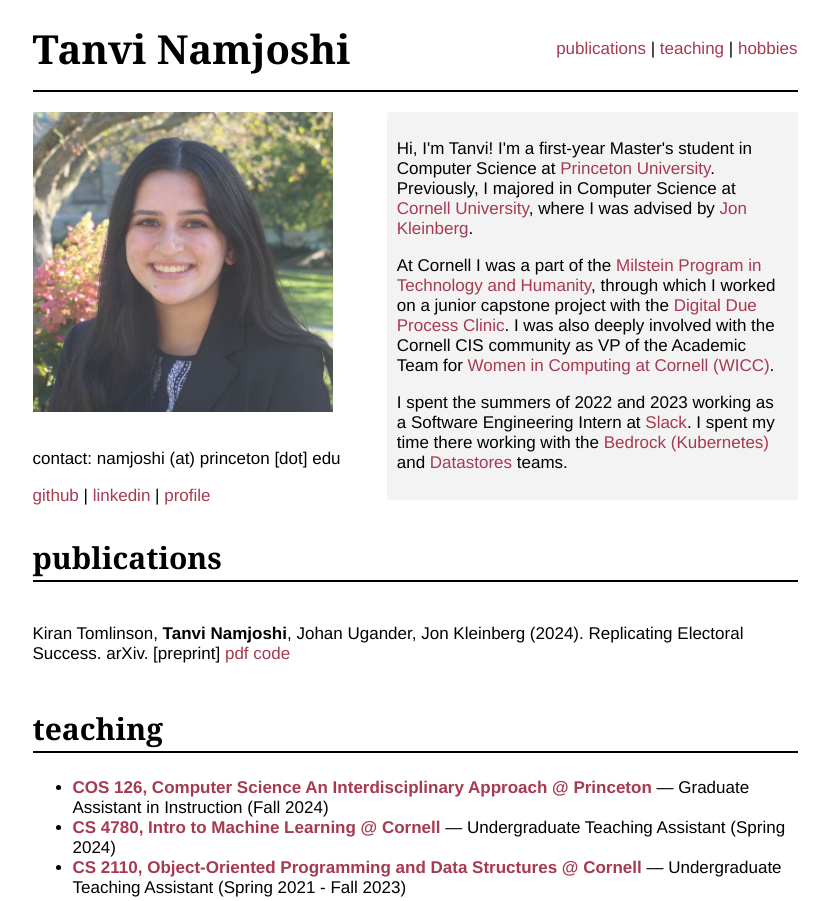
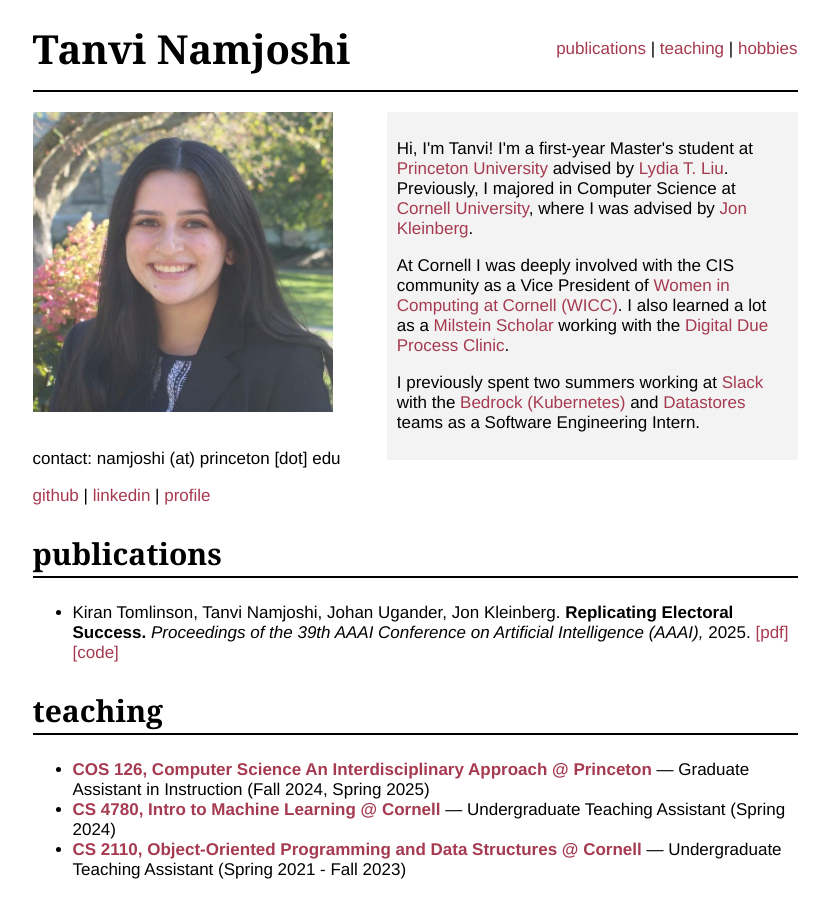
Before and after one commit to tanvin33/tanvin33.github.io, a plain HTML site: page index.html in a window 1280 px wide. Shown: the top 901 px of the page, without its empty margins (225-1054 px from the left). Drawn offline with Linux system fonts and the light colour scheme.

Commit message:
update information

```diff
--- a/index.html
+++ b/index.html
@@ -50,29 +50,23 @@
 
             <div class=" column_big">
                 <section class="highlight">
-                    <p>Hi, I'm Tanvi! I'm a first-year Master's student in Computer Science at <a
-                            href="https://www.cs.princeton.edu">Princeton University</a>.
+                    <p>Hi, I'm Tanvi! I'm a first-year Master's student at <a
+                            href="https://www.cs.princeton.edu">Princeton University</a> advised by <a
+                            href="https://www.lydiatliu.com">Lydia T. Liu</a>.
                         Previously, I majored in Computer Science at <a
                             href="http://cis.cornell.edu/cornell-computing-information-science">Cornell University</a>,
                         where I was advised by <a href="https://www.cs.cornell.edu/home/kleinber/">Jon Kleinberg</a>.
                     </p>
-                    <p>At Cornell I was a part of the <a href="https://milstein-program.as.cornell.edu/">Milstein
-                            Program in
-                            Technology and Humanity</a>, through which I worked on a junior capstone project with the <a
-                            href="https://dueprocess.sts.cornell.edu/humans-of-ai/">Digital Due Process Clinic</a>. I
-                        was
-                        also deeply involved with the Cornell CIS community as VP of the Academic Team for <a
-                            href="https://wicc.cornell.edu/#/">Women in
-                            Computing at
-                            Cornell (WICC)</a>.
+                    <p>At Cornell I was deeply involved with the CIS community as a Vice President of <a
+                            href="https://wicc.cornell.edu/#/">Women in Computing at Cornell (WICC)</a>. I also learned
+                        a lot as a <a href="https://milstein-program.as.cornell.edu/">Milstein Scholar</a> working with
+                        the <a href="https://dueprocess.sts.cornell.edu/humans-of-ai/">Digital Due Process Clinic</a>.
                     </p>
-                    <p>I spent the summers of 2022 and 2023 working as a Software Engineering Intern at <a
-                            href="https://slack.com/">Slack</a>.
-                        I spent my time there working with the <a
+                    <p>I previously spent two summers working at <a href="https://slack.com/">Slack</a> with the <a
                             href="https://slack.engineering/applying-product-thinking-to-slacks-internal-compute-platform/">
                             Bedrock (Kubernetes)</a> and
                         <a href="https://slack.engineering/scaling-datastores-at-slack-with-vitess/">Datastores</a>
-                        teams.
+                        teams as a Software Engineering Intern.
                     </p>
                 </section>
             </div>
@@ -81,23 +75,22 @@
 
         <section>
             <h2 id="publications">publications</h2>
-            <p style="display:inline-block;">
-                Kiran Tomlinson, <strong>Tanvi Namjoshi</strong>, Johan Ugander, Jon Kleinberg (2024). Replicating
-                Electoral
-                Success.
-                arXiv. [preprint] <a href="https://arxiv.org/abs/2402.17109">pdf </a> <a
-                    href="https://github.com/tomlinsonk/plurality-replicator-dynamics">code </a>
-            </p>
+            <ul>
+                <li>Kiran Tomlinson, Tanvi Namjoshi, Johan Ugander, Jon Kleinberg. <strong>Replicating
+                        Electoral Success.</strong> <em>Proceedings of the 39th AAAI Conference on Artificial
+                        Intelligence
+                        (AAAI),</em> 2025. <a href="https://arxiv.org/abs/2402.17109">[pdf] </a> <a
+                        href="https://github.com/tomlinsonk/plurality-replicator-dynamics">[code] </a></li>
+            </ul>
 
         </section>
 
         <section>
             <h2 id="teaching">teaching</h2>
-
             <ul>
                 <li><a href="https://www.cs.princeton.edu/courses/archive/fall24/cos126/"> <b>COS 126, Computer Science
                             An Interdisciplinary Approach @
-                            Princeton</b></a> — Graduate Assistant in Instruction (Fall 2024) </li>
+                            Princeton</b></a> — Graduate Assistant in Instruction (Fall 2024, Spring 2025) </li>
                 <li><a href="https://www.cs.cornell.edu/courses/cs4780/2024sp/"><b>CS 4780, Intro to Machine Learning @
                             Cornell</b> </a>
                     — Undergraduate Teaching Assistant (Spring 2024)</li>
```
